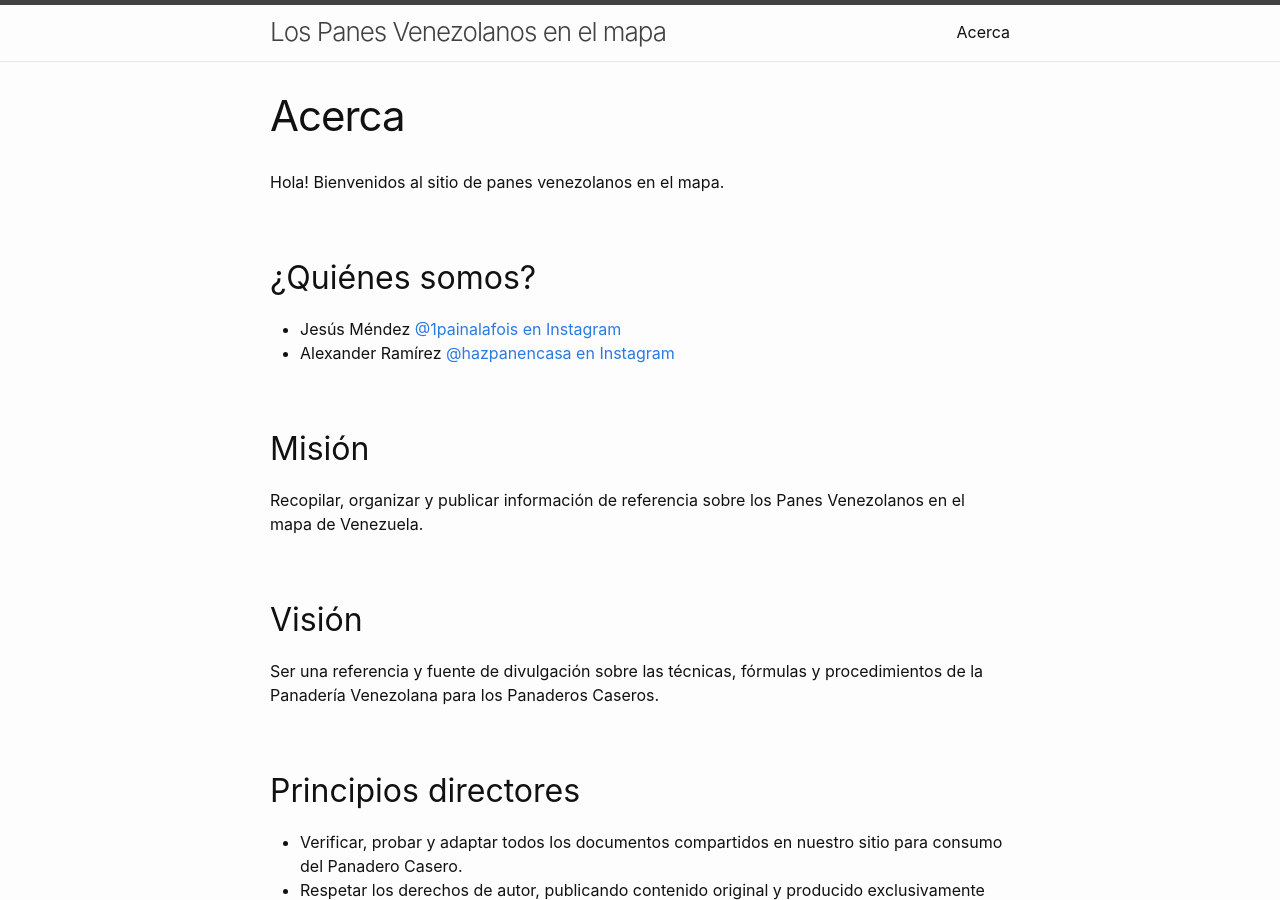
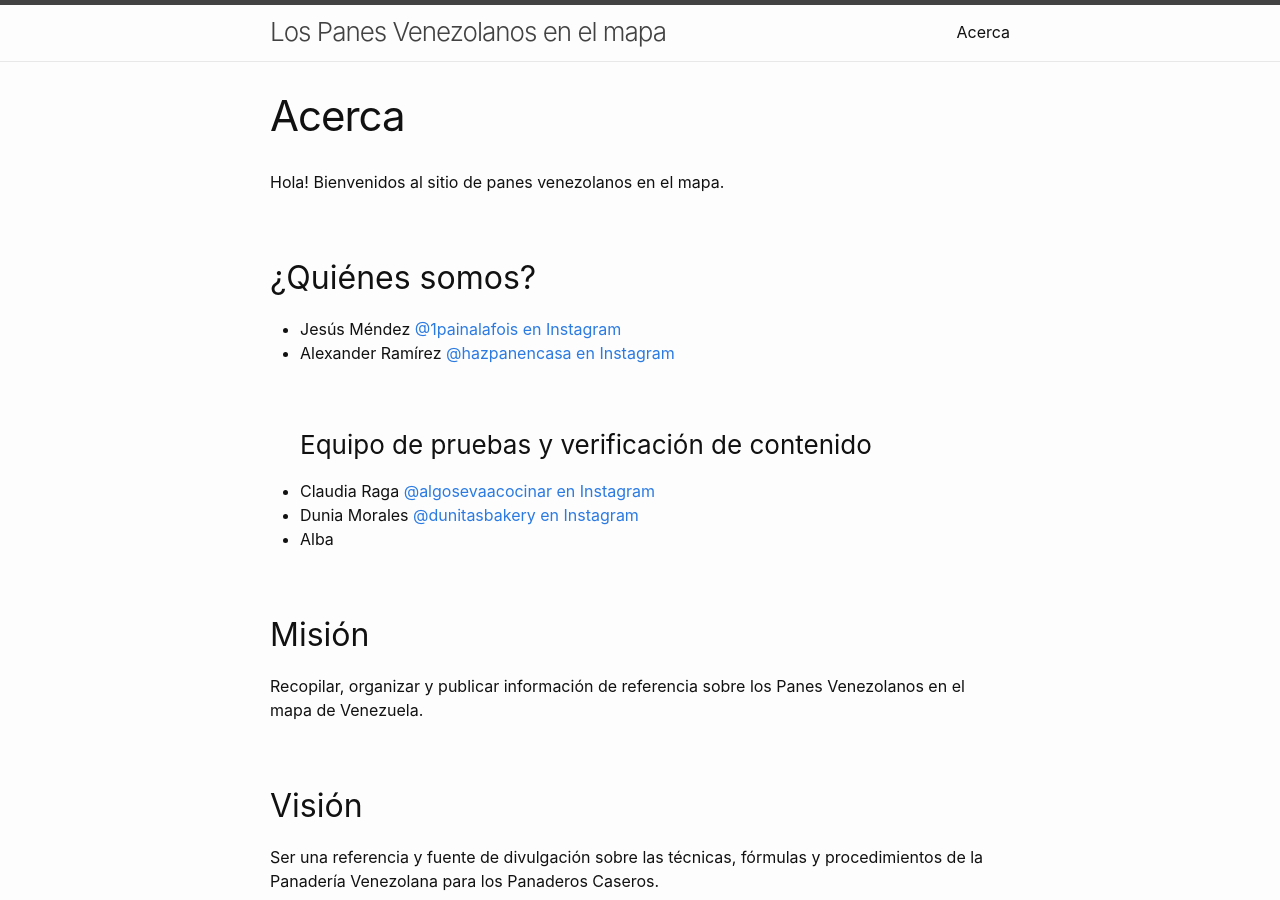
Before and after one commit to mapadepanesvenezolanos/mapadepanesvenezolanos.github.io, a Jekyll site: the page built from about.markdown, in a window 1280 px wide and 900 px high. Built offline with Jekyll 4.4.1, drawn with Linux system fonts in a browser that asks for light colours.

Commit message:
Agregar informacion del equipo de pruebas

```diff
--- a/about.markdown
+++ b/about.markdown
@@ -9,6 +9,10 @@ Bienvenidos al sitio de panes venezolanos en el mapa.
 ## ¿Quiénes somos?
 - Jesús Méndez <a href="https://www.instagram.com/1painalafois/">@1painalafois en Instagram</a>
 - Alexander Ramírez <a href="https://www.instagram.com/hazpanencasa/">@hazpanencasa en Instagram</a>
+### Equipo de pruebas y verificación de contenido
+- Claudia Raga <a href="https://www.instagram.com/algosevacocinar/">@algosevaacocinar en Instagram</a>
+- Dunia Morales <a href="https://www.instagram.com/dunitasbakery/">@dunitasbakery en Instagram</a>
+- Alba
 
 ## Misión
 Recopilar, organizar y publicar información de referencia sobre los Panes Venezolanos en el mapa de Venezuela.
```
